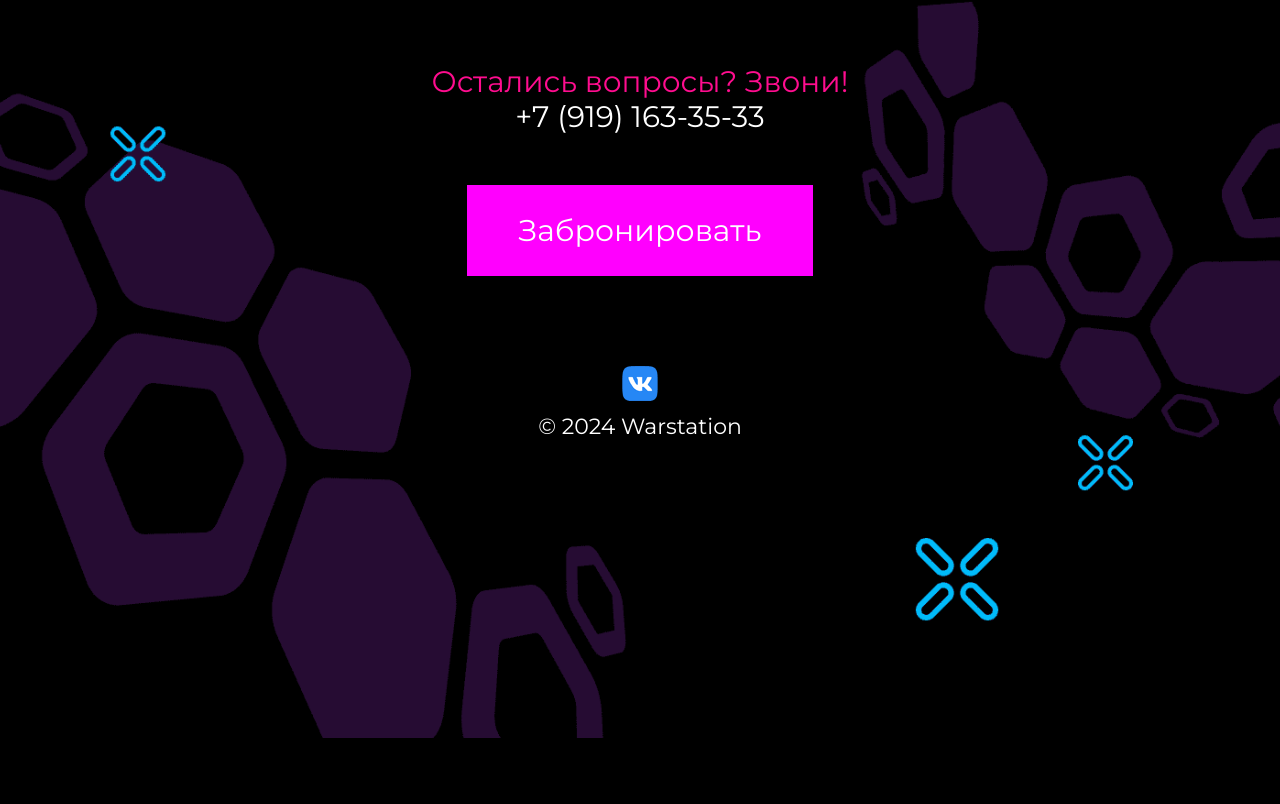
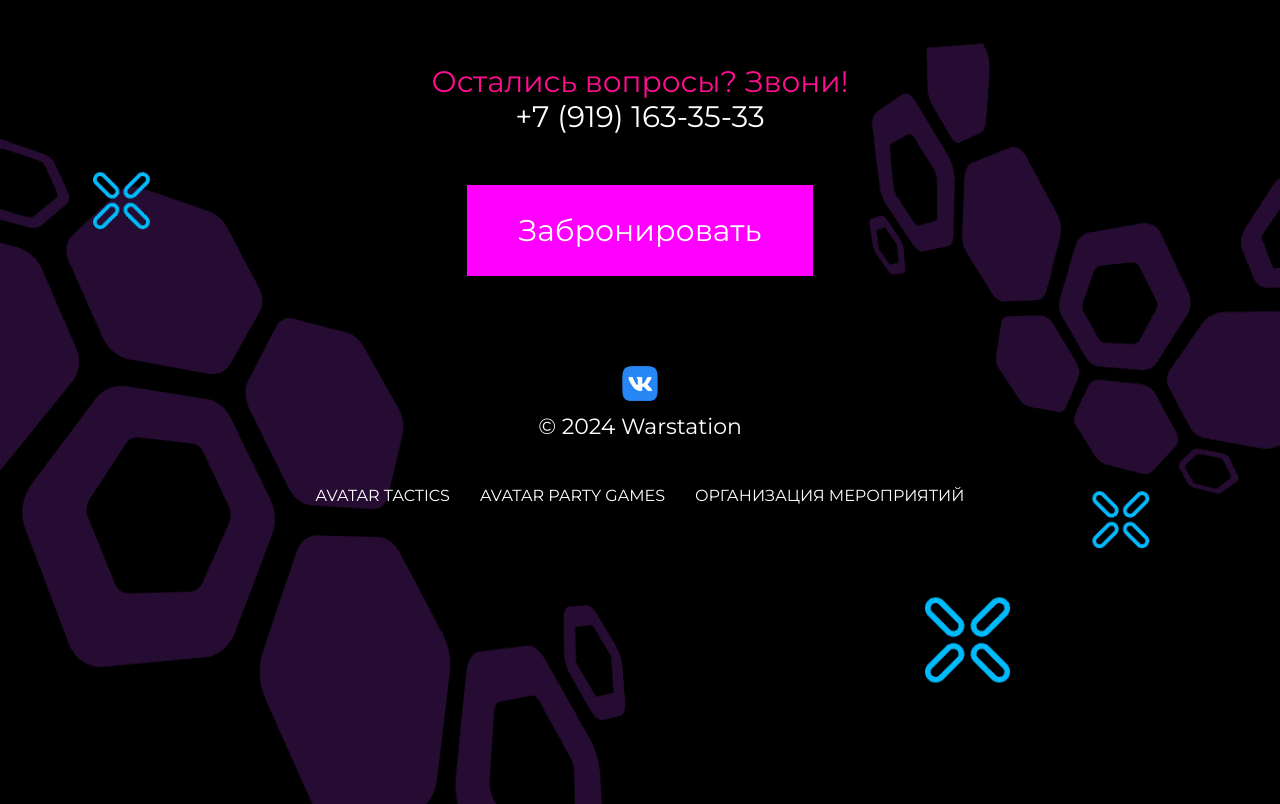
Before and after one commit to Abbos29/warstation, a plain HTML site: page organization/index.html in a window 1280 px wide. Shown: the part 4833-5637 px from the top of the page. Before the commit the page ends 5571 px from the top, so only its background shows below. Drawn offline with Linux system fonts and the light colour scheme.

Commit message:
final: v12

```diff
--- a/organization/index.html
+++ b/organization/index.html
@@ -208,6 +208,12 @@
 
 
             </div>
+
+            <div class="footer__row">
+                <a href="../#games">avatar tactics</a>
+                <a href="../#games">avatar party games</a>
+                <a href="/organization/">организация мероприятий</a>
+            </div>
         </div>
     </footer>
 
--- a/style/style.scss
+++ b/style/style.scss
@@ -848,6 +848,20 @@
         }
     }
 
+    &__row {
+        display: flex;
+        justify-content: center;
+        gap: 30px;
+        align-items: center;
+
+        flex-wrap: wrap;
+
+        margin-top: 50px;
+        a {
+            text-transform: uppercase;
+            color: #fff;
+        }
+    }
     /* .footer__wrapper */
     &__wrapper {
         display: flex;
```
Also changed, not shown: index.html (+6 -0 lines), style/style.css, 1 other file.
